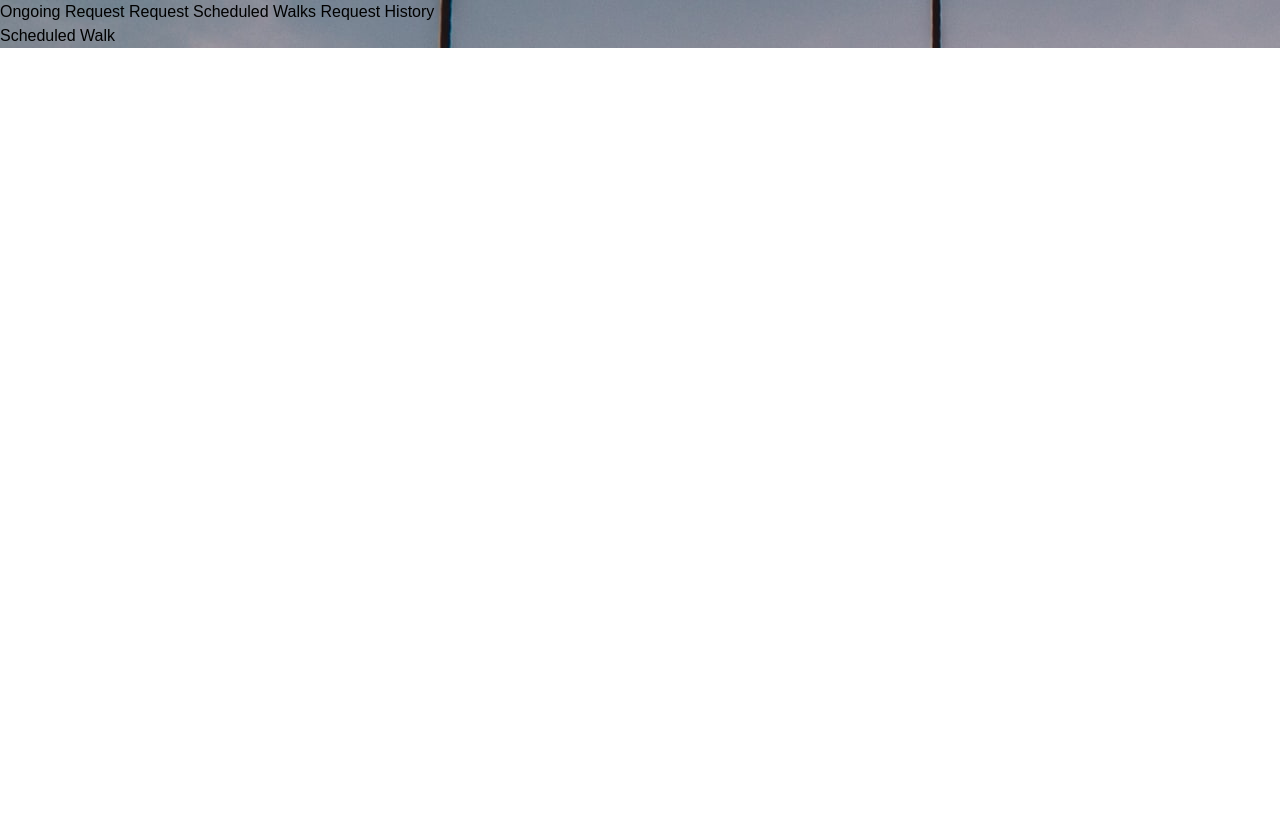
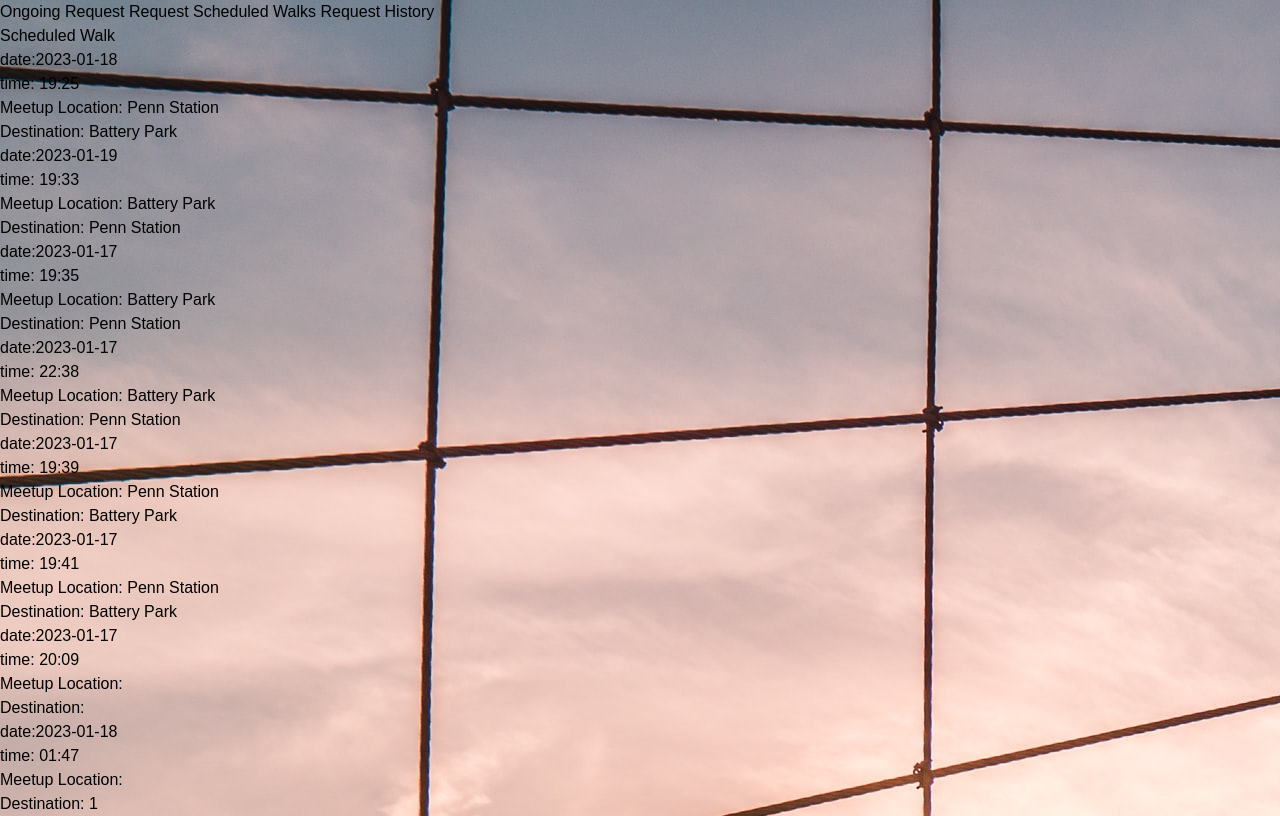
Before and after one commit to katherine84522/PONY-New-York-frontend, a React (Vite) app: page /walkerscheduledwalk in a window 1280 px wide. Built offline with nearby package versions, Linux system fonts and the light colour scheme; data requests are answered from the project's data file.

Commit message:
walker scheduled walk done

```diff
--- a/src/WalkerScheduledWalk.jsx
+++ b/src/WalkerScheduledWalk.jsx
@@ -1,11 +1,38 @@
 import WalkerNavBar from './WalkerNavBar';
+import { useEffect, useState } from 'react'
 
 const WalkerScheduledWalk = () => {
+    const [scheduledWalks, setScheduledWalks] = useState([])
+
+    useEffect(() => {
+        const request = async () => {
+            let req = await fetch('http://localhost:3000/requests')
+            let res = await req.json()
+            setScheduledWalks(res)
+            console.log(scheduledWalks)
+            // do a filter for only current == false
+        }
+        request()
+    }, [])
+
 
     return (
         <div>
             < WalkerNavBar />
             <h2>Scheduled Walk</h2>
+            {
+                scheduledWalks.map((walk) => {
+                    return (
+                        <div>
+                            <p>date:{walk.date}</p>
+                            <p>time: {walk.time}</p>
+                            <p>Meetup Location: {walk.start_location}</p>
+                            <p>Destination: {walk.end_location}</p>
+                        </div>
+                    )
+                })
+
+            }
         </div>
     )
 
```
